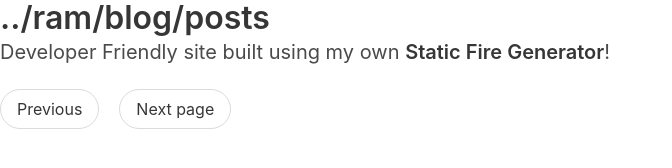
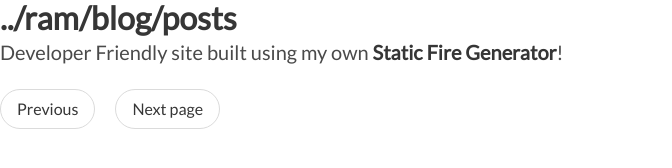
Before and after one commit to rammygit/homegrown, a website: page src/index.html in a window 1280 px wide. Shown: the whole page, without its empty margins (0-672 px from the left). Drawn offline with Linux system fonts and the light colour scheme.

Commit message:
added new font for index page

```diff
--- /dev/null
+++ b/src/css/index-min.css
@@ -0,0 +1,8 @@
+/* @import url('https://fonts.googleapis.com/css2?family=Recursive&display=swap'); */
+@import url('https://fonts.googleapis.com/css2?family=Lato&display=swap');
+
+body {
+    color: #272525;
+    font-family: "Lato","Helvetica", "Arial", sans-serif;
+    font-size: large;
+}
--- a/src/index.html
+++ b/src/index.html
@@ -14,7 +14,7 @@
   <link rel="icon" type="image/png" sizes="32x32" href="/favicon-32x32.png">
   <link rel="icon" type="image/png" sizes="16x16" href="/favicon-16x16.png">
   <link rel="manifest" href="/site.webmanifest">
-  <!-- <link rel="stylesheet" href="/css/styles.css"> -->
+  <link rel="stylesheet" href="/css/index-min.css">
   <script src="/js/vendor/feather.min.js"></script>
 
 </head>
```
